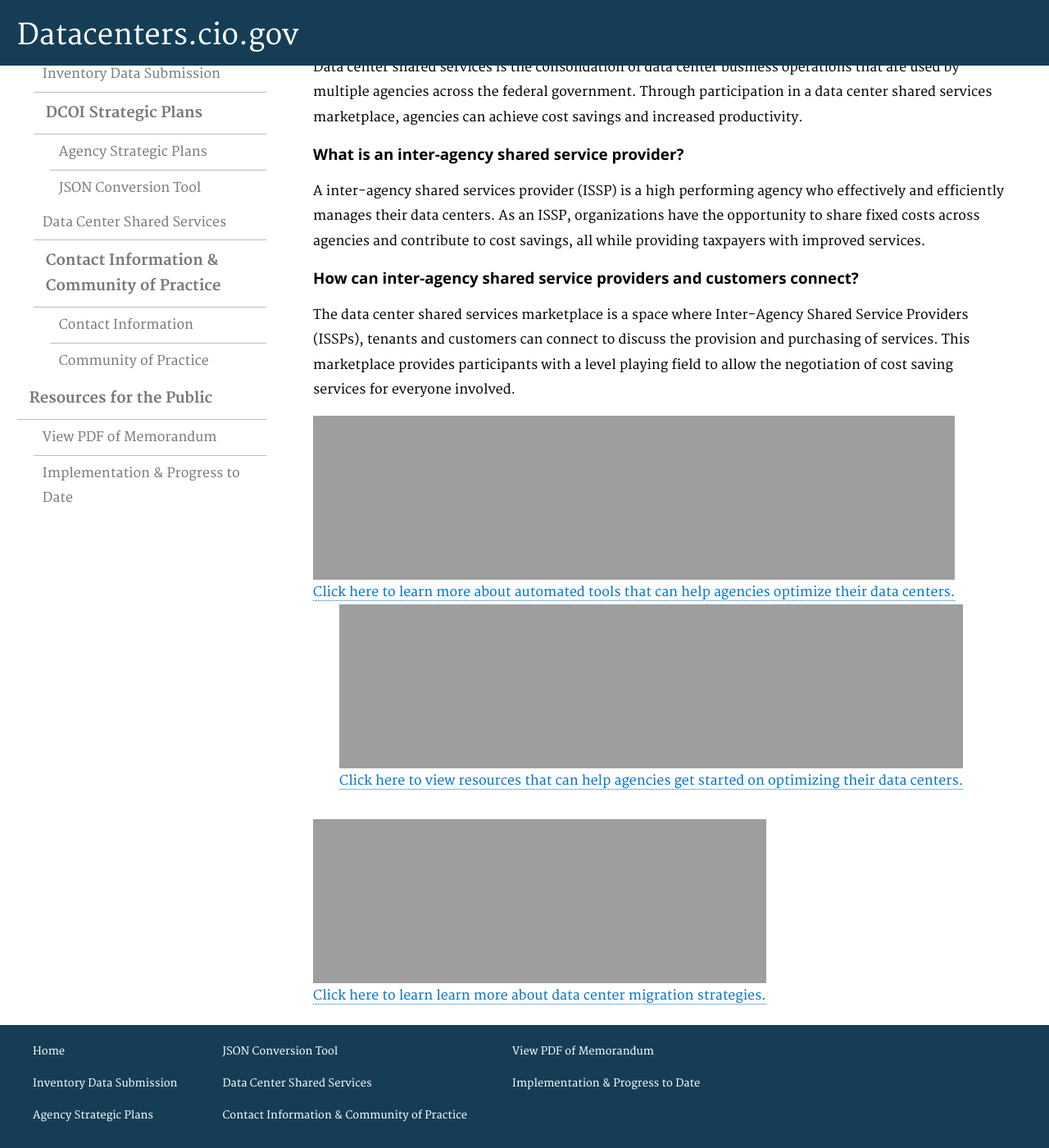
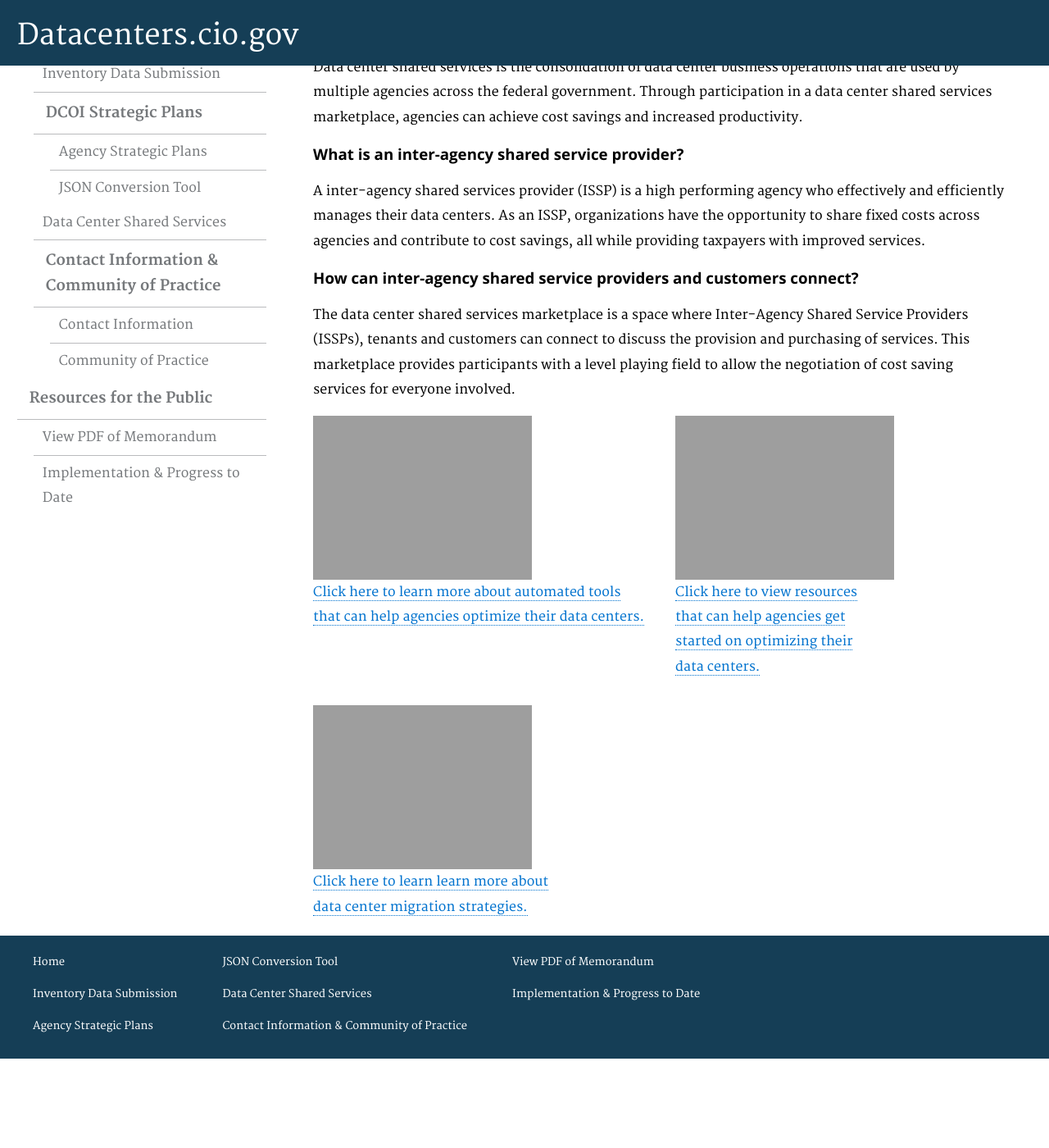
Before and after one commit to ydave-reisys/datacenters, a Jekyll site: the page built from pages/ordering-shared-services.html, in a window 1280 px wide and 1400 px high, scrolled down 123 px. Shown: the whole window at 82% size. Built offline with Jekyll 4.4.1, drawn with Linux system fonts in a browser that asks for light colours; nearby versions of some CDN libraries; Markdown is read by kramdown in place of the engine named in the settings; after the commit the page ends 1414 px from its top, so only the background shows below that.

Commit message:
Images Distortion

```diff
--- a/assets/css/styles.scss
+++ b/assets/css/styles.scss
@@ -169,7 +169,7 @@
 }
 
 /* todo: errrr */
-img {width: 700px;}
+//img {width: 700px;}
 
 
 /* Lists */
@@ -372,7 +372,7 @@
 /* set the images with consistent height and width */
 .inter-agency-img{
   display:block;
-  width:100%;
+  //width:100%;
   height:200px;
 }
 /* make the table look like a list */
--- a/pages/ordering-shared-services.html
+++ b/pages/ordering-shared-services.html
@@ -19,17 +19,17 @@
 
 <p>The data center shared services marketplace is a space where Inter-Agency Shared Service Providers (ISSPs), tenants and customers can connect to discuss the provision and purchasing of services. This marketplace provides participants with a level playing field to allow the negotiation of cost saving services for everyone involved.</p>
 
-<div class="inter-agency">
+<div class="inter-agency" style="width:410px">
     <img src="{{ site.baseurl }}/assets/images/tools1.png" class="inter-agency-img">
     <a>Click here to learn more about automated tools that can help agencies optimize their data centers.</a>
 </div>
 
-<div class="inter-agency" style="margin-left:2rem;margin-bottom:2rem;">
+<div class="inter-agency" style="margin-left:2rem;margin-bottom:2rem;width:234px">
     <img src="{{ site.baseurl }}/assets/images/checkmark1.png" class="inter-agency-img">
     <a>Click here to view resources that can help agencies get started on optimizing their data centers.</a>
 </div>
 
-<div class="inter-agency">
+<div class="inter-agency" style="width:301px">
     <img src="{{ site.baseurl }}/assets/images/migration1.png" class="inter-agency-img">
     <a>Click here to learn learn more about data center migration strategies.</a>
 </div>
```
